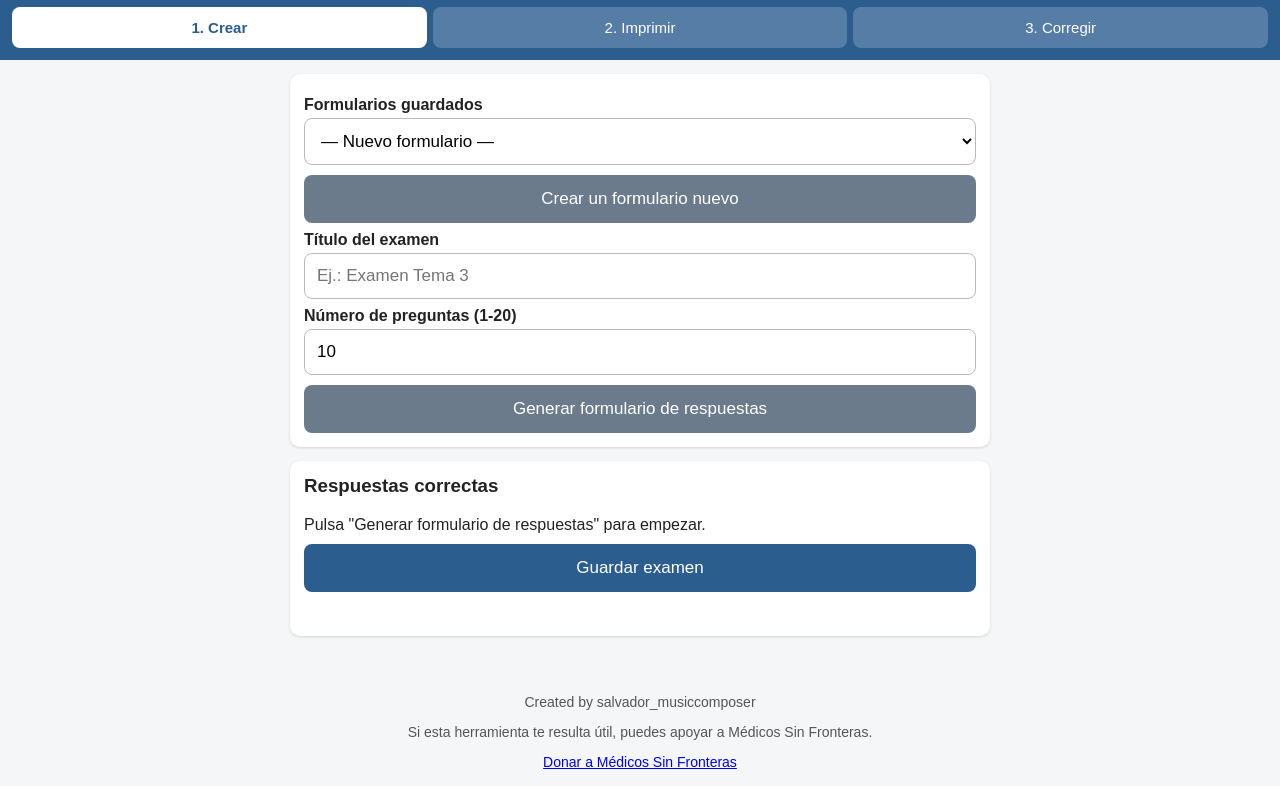
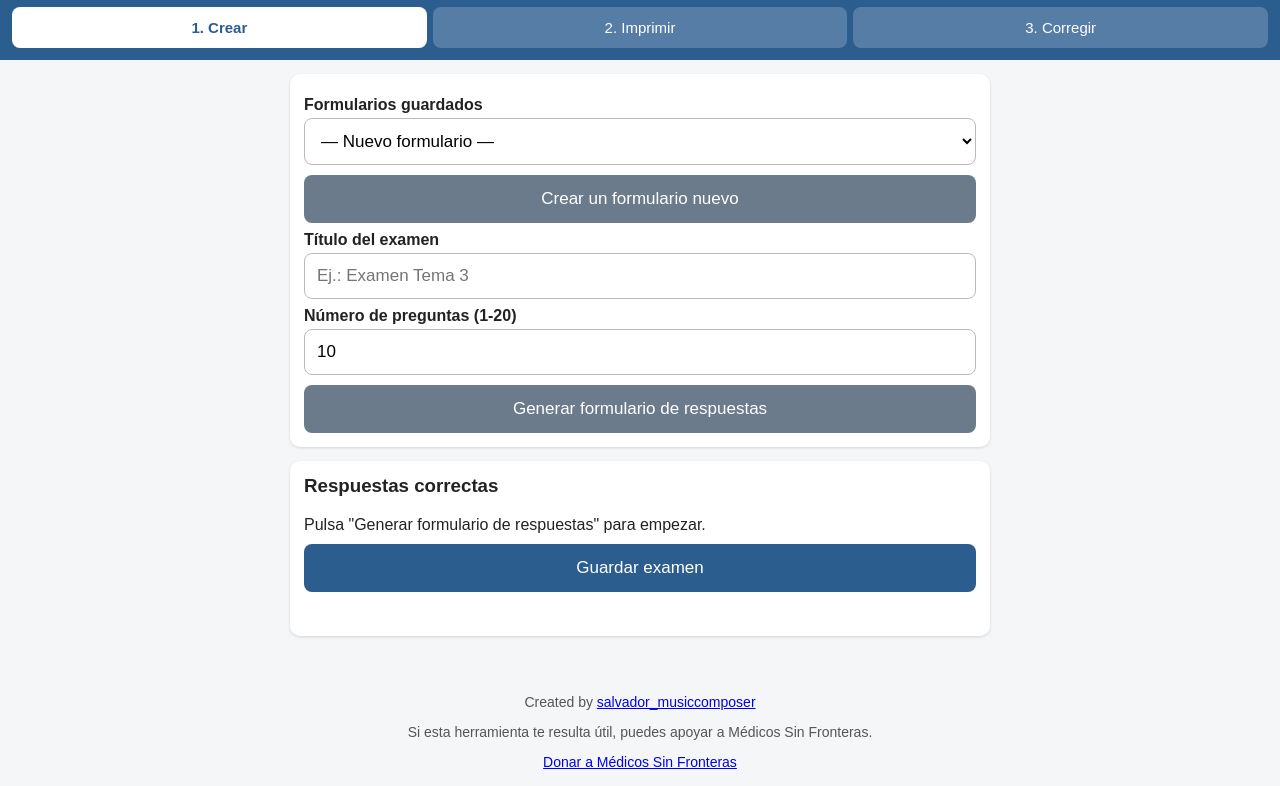
Before and after one commit to salvadormusic/Aplicacion-Examenes-OMR-PWA, an Electron app: page index.html in a window 1280 px wide. Shown: the part 62-848 px from the top of the page. Drawn offline with Linux system fonts and the light colour scheme.

Commit message:
Update footer to include link to creator's profile

```diff
--- a/index.html
+++ b/index.html
@@ -78,7 +78,7 @@ footer{flex-shrink:0;padding:16px;color:#555;font-size:14px;text-align:center}
   </section>
 </main>
 <footer>
-  <p>Created by salvador_musiccomposer</p>
+  <p>Created by <a href="https://www.instagram.com/salvador_musiccomposer/" target="_blank" rel="noopener noreferrer">salvador_musiccomposer</a></p>
   <p>Si esta herramienta te resulta útil, puedes apoyar a Médicos Sin Fronteras.</p>
   <a href="https://www.msf.es/colabora/haz-un-donativo"
      target="_blank"
```
